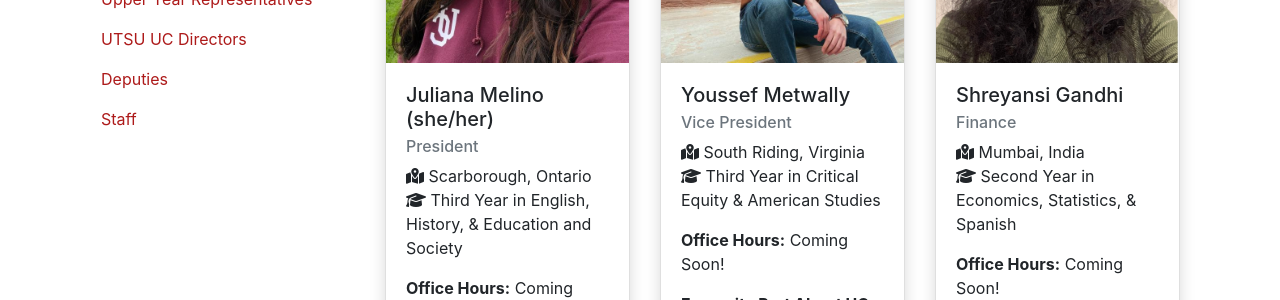
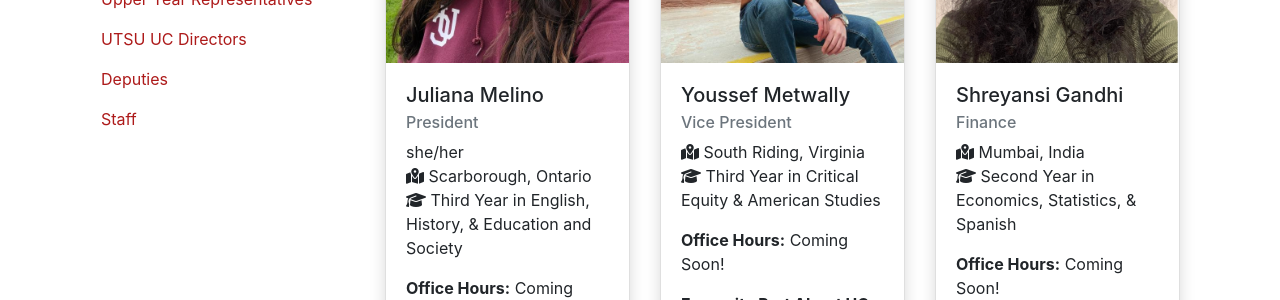
Before and after one commit to uclit-webmaster/uclit-site, a Jekyll site: the page built from about/council.html, in a window 1280 px wide and 1291 px high. Shown: the part 365-665 px from the top of the window. Built offline with Jekyll 4.4.1, drawn with Linux system fonts in a browser that asks for light colours; nearby versions of some CDN libraries; part of the change alters nothing that is shown.

```diff
--- a/_data/council.yml
+++ b/_data/council.yml
@@ -24,7 +24,8 @@
 
 - group: Core Executives
   people:
-  - name: Juliana Melino (she/her)
+  - name: Juliana Melino
+    pronouns: she/her
     image: assets/images/headshots/juliana.jpg
     role: President
     from: Scarborough, Ontario
```
